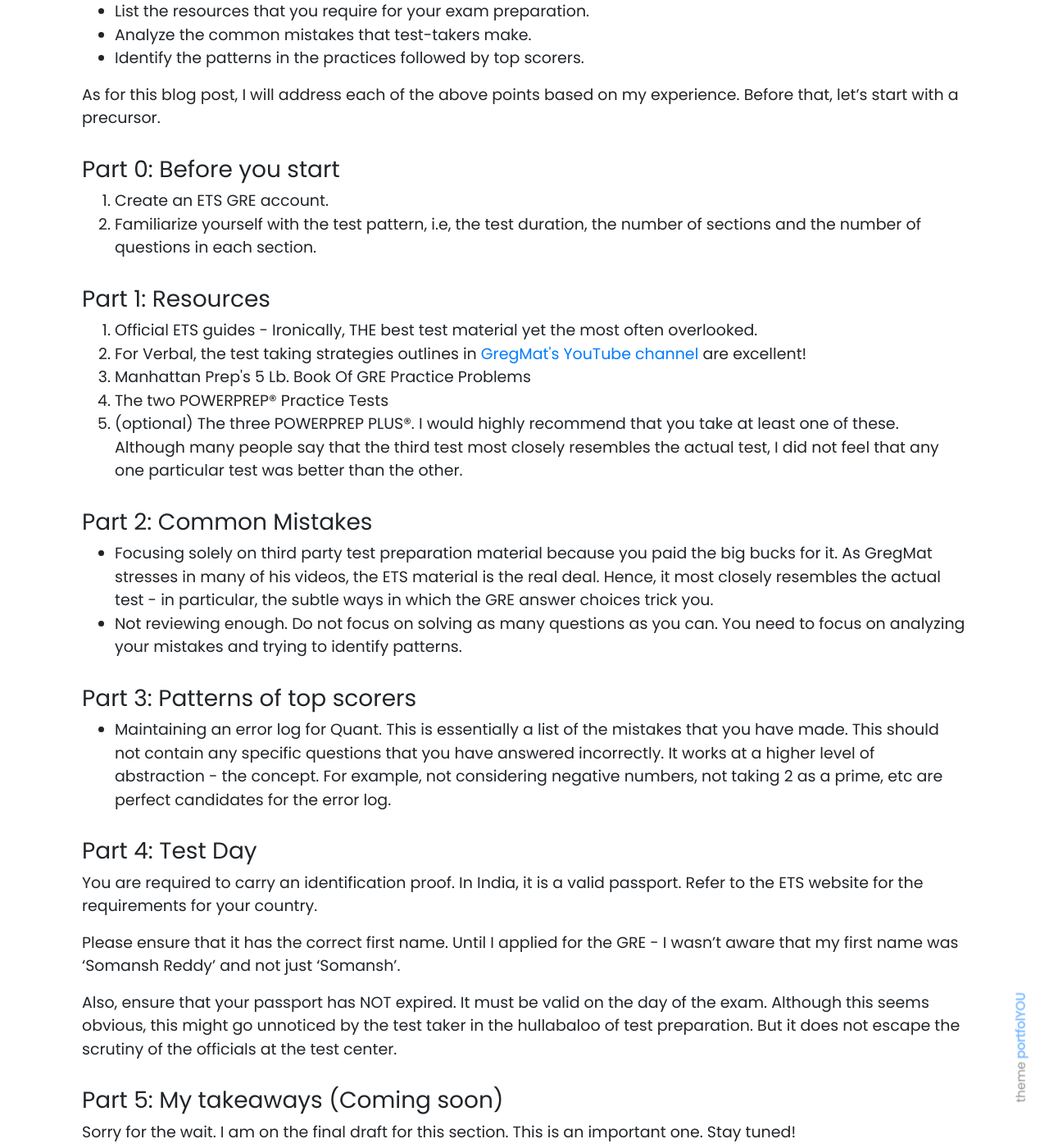
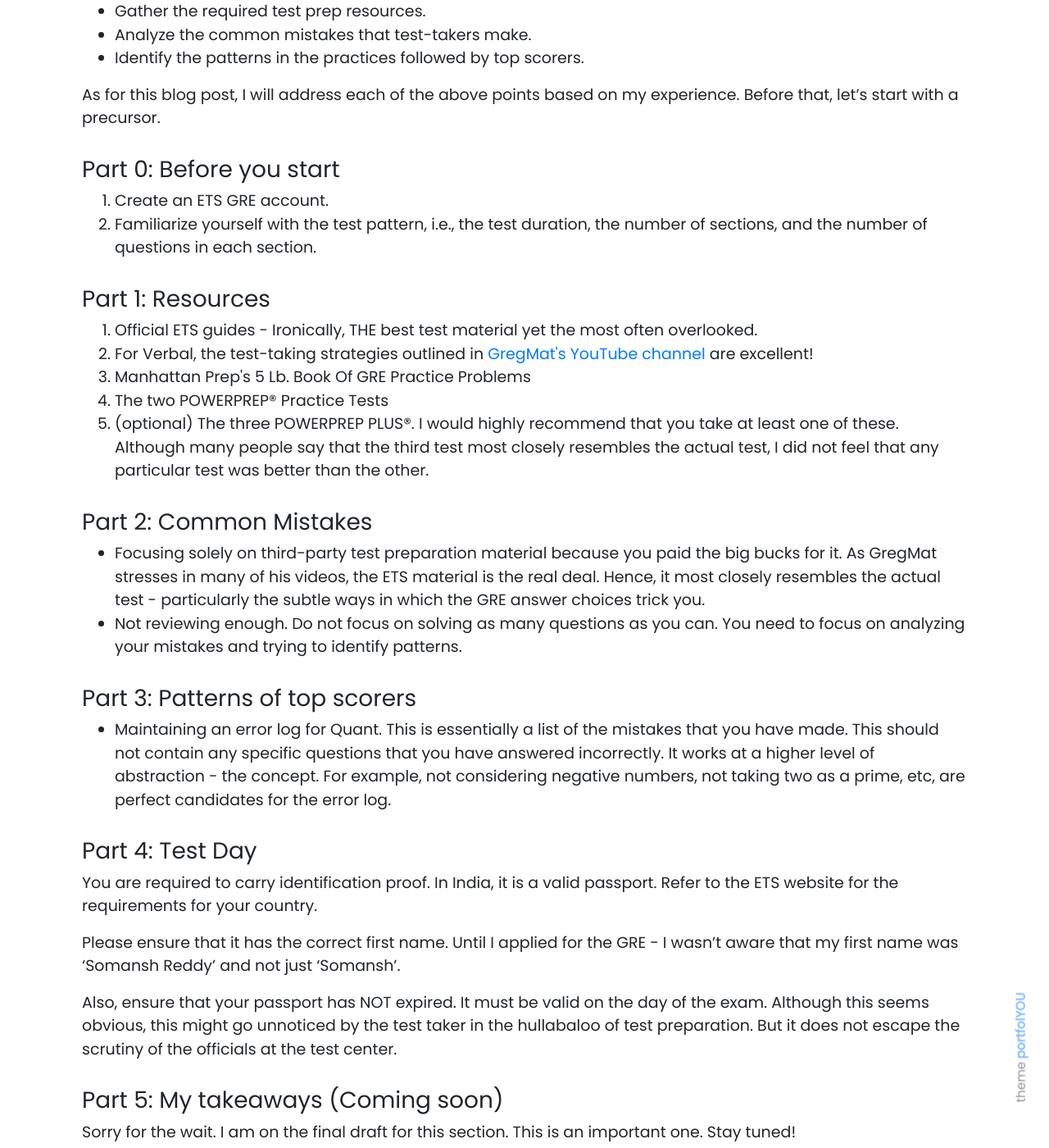
Before and after one commit to somanshreddy/somanshreddy.github.io, a Jekyll site: the page built from _posts/2021-12-12-gre-prep.markdown, in a window 1280 px wide and 1400 px high, scrolled down 1101 px. Shown: the whole window at 82% size. Built offline with Jekyll 4.4.1, drawn with Linux system fonts in a browser that asks for light colours; nearby versions of some CDN libraries; comment, search, counter and statistics services are not loaded; some of the changed text lies outside the part shown.

Commit message:
Fixing minor grammatical errors

```diff
--- a/_posts/2021-12-12-gre-prep.markdown
+++ b/_posts/2021-12-12-gre-prep.markdown
@@ -16,12 +16,12 @@ description: How a sudden epiphany changed the way I think about the GRE.
 
 ## My experience
 
-There are a plethora of detailed guides available online on how to study for the GRE. I would recommend that you check out some Reddit posts by top scorers. There is no one-size-fits-all strategy hence I recommended reading a few different test-prep experiences.
+There are a plethora of detailed guides available online on how to study for the GRE. I would recommend that you check out some Reddit posts by top scorers. There is no one-size-fits-all strategy. Hence, I recommended reading a few different test-prep experiences.
 
 The goals of this exercise is given below:
 
 <ul>
-	<li>List the resources that you require for your exam preparation.</li>
+	<li>Gather the required test prep resources.</li>
 	<li>Analyze the common mistakes that test-takers make.</li>
 	<li>Identify the patterns in the practices followed by top scorers.</li>
 </ul>
@@ -32,35 +32,35 @@ As for this blog post, I will address each of the above points based on my exper
 
 <ol>
 	<li>Create an ETS GRE account.</li>
-	<li>Familiarize yourself with the test pattern, i.e, the test duration, the number of sections and the number of questions in each section.</li>
+	<li>Familiarize yourself with the test pattern, i.e., the test duration, the number of sections, and the number of questions in each section.</li>
 </ol>
 
 ### Part 1: Resources
 
 <ol>
 	<li>Official ETS guides - Ironically, THE best test material yet the most often overlooked.</li>
-	<li>For Verbal, the test taking strategies outlines in <a href="https://www.youtube.com/channel/UCktwzce9ncy_K78l1KBZkYQ">GregMat's YouTube channel</a> are excellent!</li>
+	<li>For Verbal, the test-taking strategies outlined in <a href="https://www.youtube.com/channel/UCktwzce9ncy_K78l1KBZkYQ">GregMat's YouTube channel</a> are excellent!</li>
 	<li>Manhattan Prep's 5 Lb. Book Of GRE Practice Problems</li>
 	<li>The two POWERPREP® Practice Tests</li>
-	<li>(optional) The three POWERPREP PLUS®. I would highly recommend that you take at least one of these. Although many people say that the third test most closely resembles the actual test, I did not feel that any one particular test was better than the other.</li>
+	<li>(optional) The three POWERPREP PLUS®. I would highly recommend that you take at least one of these. Although many people say that the third test most closely resembles the actual test, I did not feel that any particular test was better than the other.</li>
 </ol>
 
 ### Part 2: Common Mistakes
 
 <ul>
-	<li>Focusing solely on third party test preparation material because you paid the big bucks for it. As GregMat stresses in many of his videos, the ETS material is the real deal. Hence, it most closely resembles the actual test - in particular, the subtle ways in which the GRE answer choices trick you.</li>
+	<li>Focusing solely on third-party test preparation material because you paid the big bucks for it. As GregMat stresses in many of his videos, the ETS material is the real deal. Hence, it most closely resembles the actual test - particularly the subtle ways in which the GRE answer choices trick you.</li>
 	<li>Not reviewing enough. Do not focus on solving as many questions as you can. You need to focus on analyzing your mistakes and trying to identify patterns.</li>
 </ul>
 
 ### Part 3: Patterns of top scorers
 
 <ul>
-	<li>Maintaining an error log for Quant. This is essentially a list of the mistakes that you have made. This should not contain any specific questions that you have answered incorrectly. It works at a higher level of abstraction - the concept. For example, not considering negative numbers, not taking 2 as a prime, etc are perfect candidates for the error log.</li>
+	<li>Maintaining an error log for Quant. This is essentially a list of the mistakes that you have made. This should not contain any specific questions that you have answered incorrectly. It works at a higher level of abstraction - the concept. For example, not considering negative numbers, not taking two as a prime, etc, are perfect candidates for the error log.</li>
 </ul>
 
 ### Part 4: Test Day
 
-You are required to carry an identification proof. In India, it is a valid passport. Refer to the ETS website for the requirements for your country.
+You are required to carry identification proof. In India, it is a valid passport. Refer to the ETS website for the requirements for your country.
 
 Please ensure that it has the correct first name. Until I applied for the GRE - I wasn't aware that my first name was 'Somansh Reddy' and not just 'Somansh'.
 
--- a/_posts/2021-12-14-masters-motivation.markdown
+++ b/_posts/2021-12-14-masters-motivation.markdown
@@ -11,6 +11,6 @@ description: A brief summary of my motivation to pursue a Master's in Computer S
 ---
   <p>I noticed that many complex problems in the industry are often solved by research. I believe that a more rigorous and systematic approach to research would help me in the industry. I have also read many interesting papers this year that involve Systems + X, where X is any other field. Among the papers I enjoyed reading, the X was usually Machine Learning, or the Cloud, or even both. I'll admit that there have been a few instances where I was amazed and stopped to think, "I really want to work on this!".</p>
 
-  <p> Many of the Systems research labs at the top graduate schools have been publishing research where systems influence machine learning and vice versa. I believe that working in such labs and learning from top researchers would significantly help me in the industry. Furthermore, it would help me make progress in answering the research questions that I am interested in. Hence, I would like to pursue a Master's in Computer Science with a concentration in Systems.</p>
+  <p> Many of the Systems research labs at the top graduate schools have been publishing research where systems influence machine learning and vice versa. Working in such labs and learning from top researchers would significantly help me in the industry. Furthermore, it would help me make progress in answering the research questions that I am interested in. Hence, I would like to pursue a Master's in Computer Science with a concentration in Systems.</p>
 
-  <p> I am currently reading research in the intersection of Machine Learning and Systems. For this, I found papers at conferences like MLSys to be a good start. I would like to build the foundation required to contribute to research labs at graduate school.</p>
+  <p> I am currently reading research in the intersection of Machine Learning and Systems. For this, I found papers at conferences like MLSys to be a good start. I want to build the foundation required to contribute to research labs at graduate school.</p>
--- a/_posts/2021-12-14-toefl-prep.markdown
+++ b/_posts/2021-12-14-toefl-prep.markdown
@@ -25,12 +25,12 @@ As you can see above, I have written the TOEFL exam twice. Unfortunately, my fir
 
 While the TOEFL is much easier than the Verbal section of the GRE, it is essential that one familiarizes themselves with some of its nuances. In particular, managing the timing of the Speaking section is crucial.
 
-There are a plethora of detailed guides available online on how to study for the TOEFL. I would recommend that you check out some posts on Reddit. There is no one-size-fits-all strategy hence I recommended reading a few different experiences.
+There are a plethora of detailed guides available online on how to study for the TOEFL. I would recommend that you check out some posts on Reddit. There is no one-size-fits-all strategy. Hence, I recommended reading a few different experiences.
 
 The goals of this exercise is given below:
 
 <ul>
-	<li>List the resources that you require for your exam preparation.</li>
+	<li>Gather the required test prep resources.</li>
 	<li>Analyze the common mistakes that test-takers make.</li>
 </ul>
 
@@ -78,7 +78,7 @@ As for this blog post, I will address each of the above points based on my exper
 
 ### Part 3: Test Day
 
-You are required to carry an identification proof. In India, it is a valid passport. Refer to the ETS website for the requirements for your country.
+You are required to carry identification proof. In India, it is a valid passport. Refer to the ETS website for the requirements for your country.
 
 Please ensure that it has the correct first name. Until I applied for the GRE - I wasn't aware that my first name was 'Somansh Reddy' and not just 'Somansh'.
 
```
